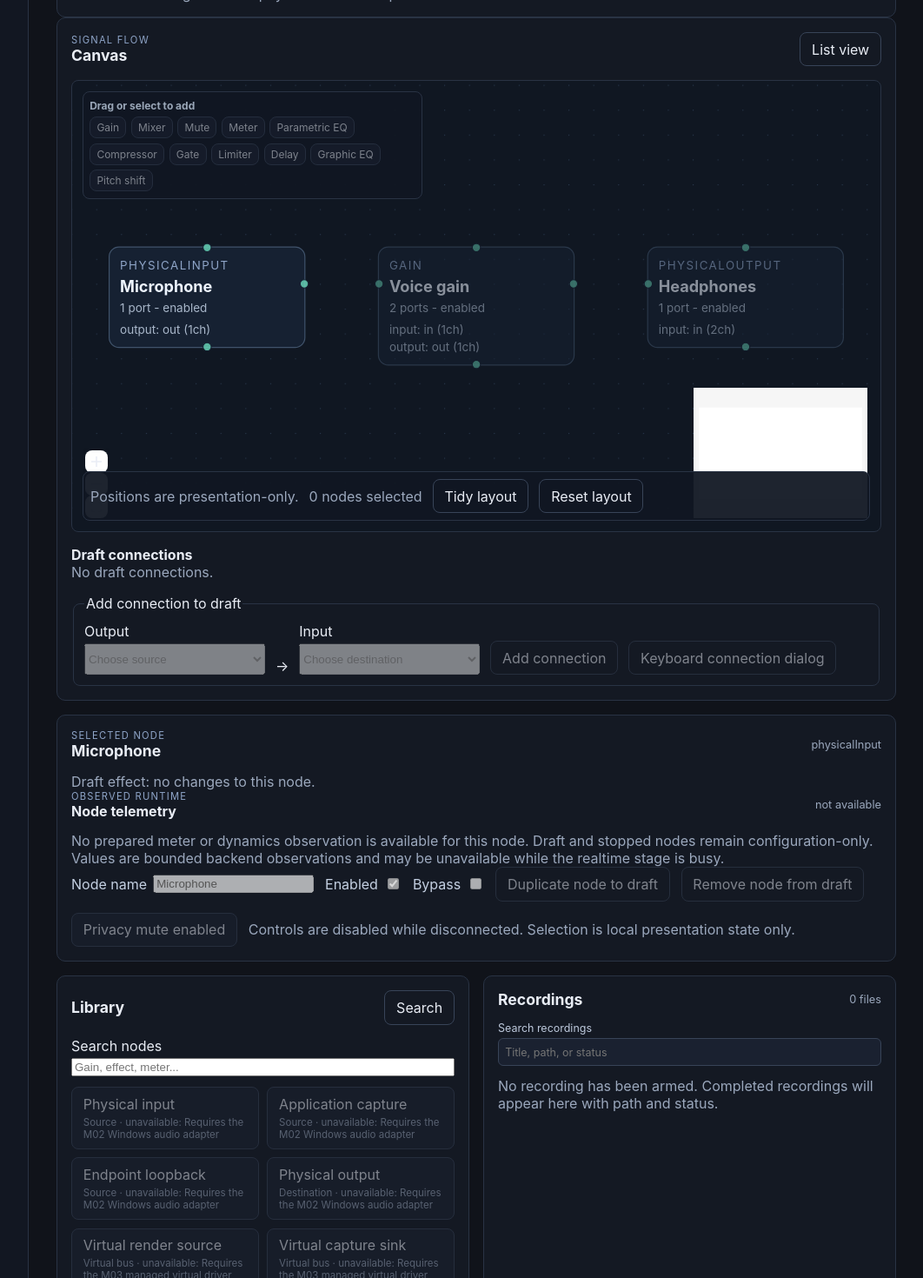
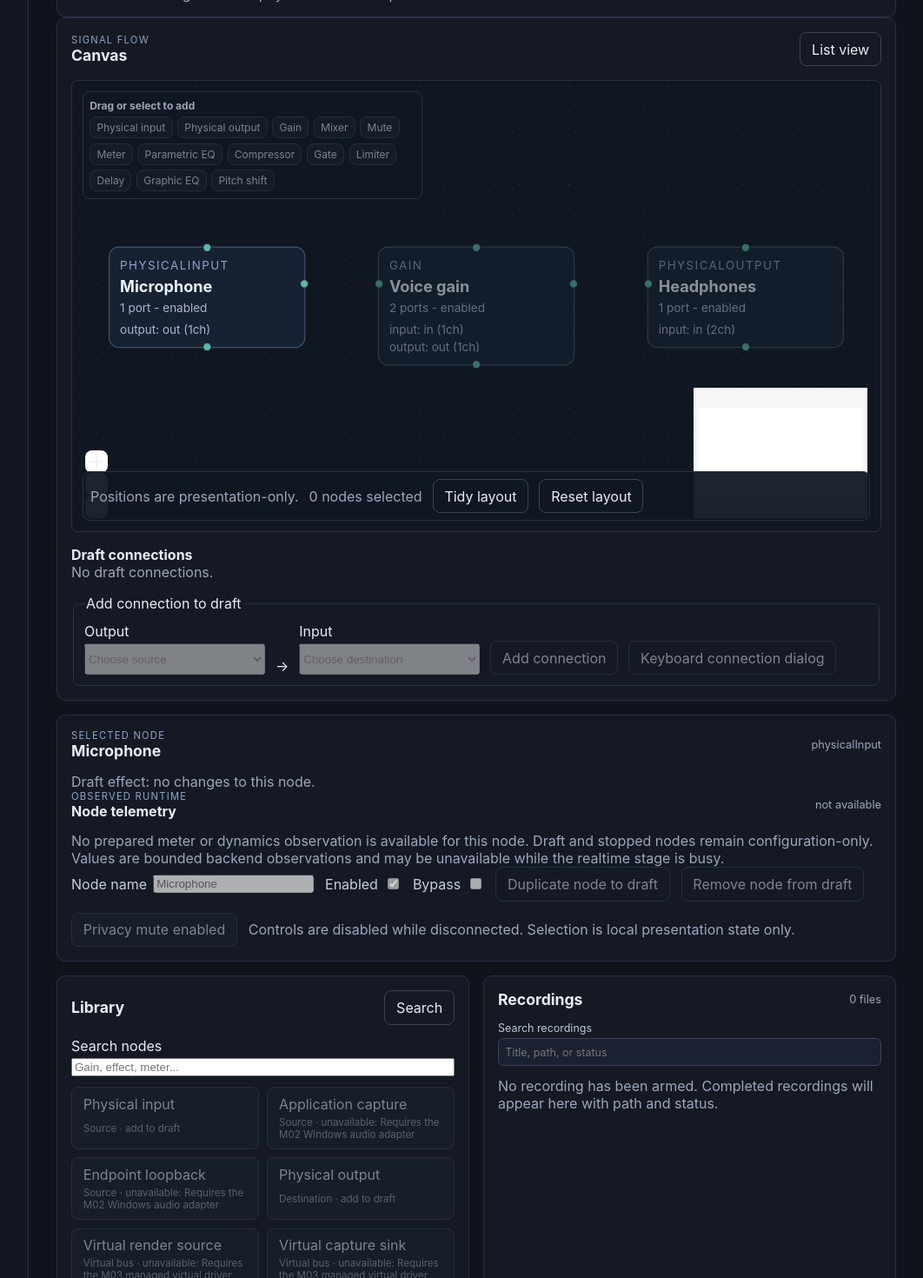
Before and after one commit to MrDesjardins/audiorouter, a React (Vite) app in the folder ui/: page / in a window 1280 px wide. Shown: the part 4060-5530 px from the top of the page at 87% size, without its empty margins (217-1279 px from the left). Built offline with nearby package versions, Linux system fonts and the light colour scheme.

Commit message:
feat: author physical endpoint graph nodes

```diff
--- a/ui/src/draft.ts
+++ b/ui/src/draft.ts
@@ -10,8 +10,8 @@ export type DraftChange = {
 export const GAIN_MIN_DB = -60;
 export const GAIN_MAX_DB = 24;
 
-export type LibraryNodeKind = Extract<NodeKind, "mixer" | "gain" | "mute" | "meter" | "parametricEq" | "compressor" | "gate" | "limiter" | "delay" | "graphicEq" | "pitch">;
-export type InsertableProcessorKind = Exclude<LibraryNodeKind, "mixer" | "meter">;
+export type LibraryNodeKind = Extract<NodeKind, "physicalInput" | "physicalOutput" | "mixer" | "gain" | "mute" | "meter" | "parametricEq" | "compressor" | "gate" | "limiter" | "delay" | "graphicEq" | "pitch">;
+export type InsertableProcessorKind = Exclude<LibraryNodeKind, "physicalInput" | "physicalOutput" | "mixer" | "meter">;
 export type EqPresetId = "voiceNeutral" | "hum50Hz" | "hum60Hz";
 export type VoiceChainPresetId = "voiceNeutral" | "voiceGateAndCompression";
 
@@ -33,6 +33,16 @@ const libraryNodeDefinitions: Record<LibraryNodeKind, {
   parameters: Record<string, boolean | number | string>;
   ports: Session["nodes"][number]["ports"];
 }> = {
+  physicalInput: {
+    name: "Physical input",
+    parameters: {},
+    ports: [{ name: "out", direction: "output", channels: 2 }],
+  },
+  physicalOutput: {
+    name: "Physical output",
+    parameters: {},
+    ports: [{ name: "in", direction: "input", channels: 2 }],
+  },
   mixer: {
     name: "Mixer",
     parameters: {},
--- a/ui/src/library.ts
+++ b/ui/src/library.ts
@@ -4,15 +4,15 @@ export type LibraryEntry = {
   id: string;
   label: string;
   category: string;
-  kind?: Extract<NodeKind, "mixer" | "gain" | "mute" | "meter" | "parametricEq" | "compressor" | "gate" | "limiter" | "delay" | "graphicEq" | "pitch">;
+  kind?: Extract<NodeKind, "physicalInput" | "physicalOutput" | "mixer" | "gain" | "mute" | "meter" | "parametricEq" | "compressor" | "gate" | "limiter" | "delay" | "graphicEq" | "pitch">;
   unavailableReason?: string;
 };
 
 export const libraryEntries: LibraryEntry[] = [
-  { id: "physical-input", label: "Physical input", category: "Source", unavailableReason: "Requires the M02 Windows audio adapter" },
+  { id: "physical-input", label: "Physical input", category: "Source", kind: "physicalInput" },
   { id: "application-capture", label: "Application capture", category: "Source", unavailableReason: "Requires the M02 Windows audio adapter" },
   { id: "endpoint-loopback", label: "Endpoint loopback", category: "Source", unavailableReason: "Requires the M02 Windows audio adapter" },
-  { id: "physical-output", label: "Physical output", category: "Destination", unavailableReason: "Requires the M02 Windows audio adapter" },
+  { id: "physical-output", label: "Physical output", category: "Destination", kind: "physicalOutput" },
   { id: "virtual-render-source", label: "Virtual render source", category: "Virtual bus", unavailableReason: "Requires the M03 managed virtual driver" },
   { id: "virtual-capture-sink", label: "Virtual capture sink", category: "Virtual bus", unavailableReason: "Requires the M03 managed virtual driver" },
   { id: "gain", label: "Gain", category: "Effect", kind: "gain" },
```
Also changed, not shown: 3 other files (tests, documents, lock files or other folders).
